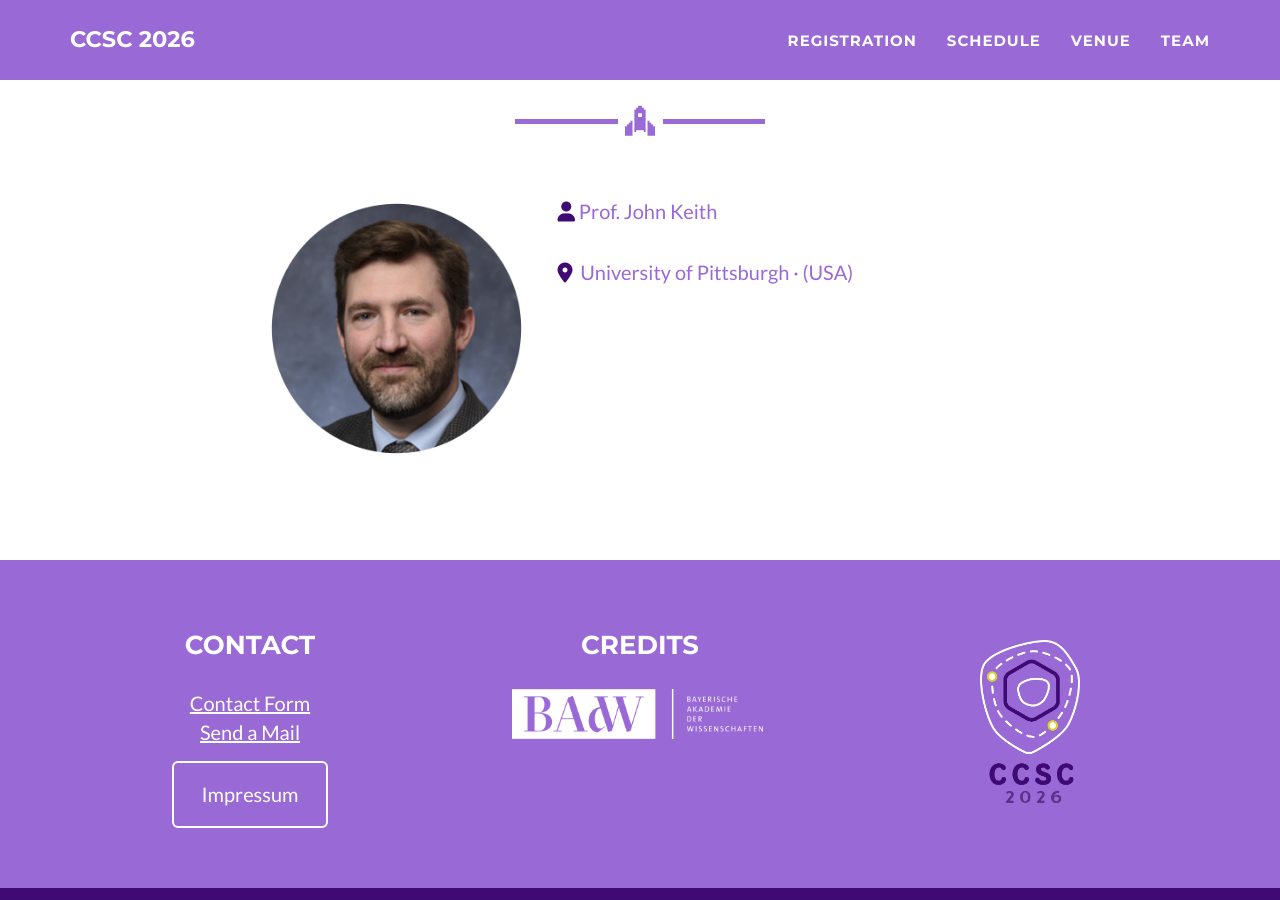
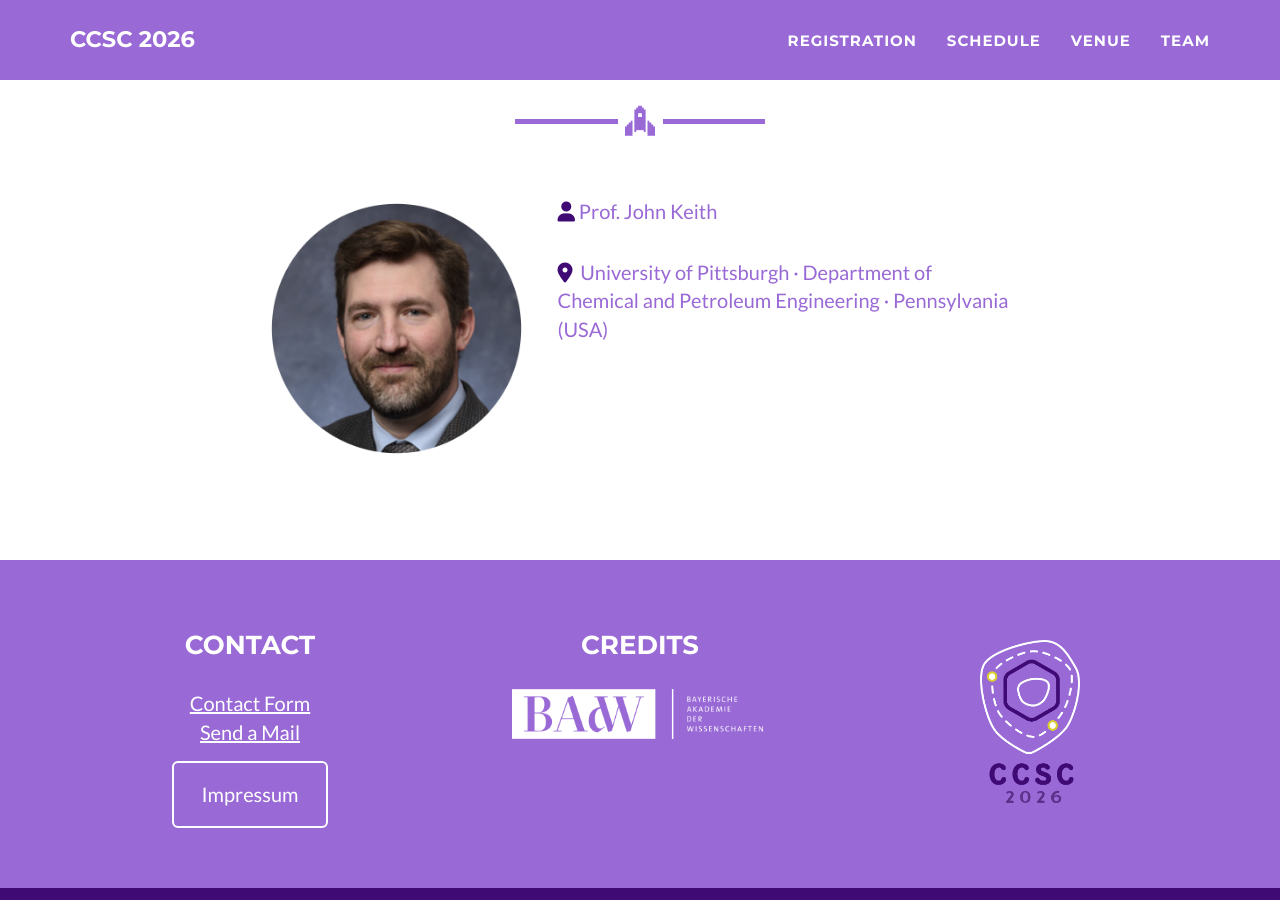
Before and after one commit to ccsc2026/ccsc2026.github.io, a Jekyll site: the page built from talks/keith.md, in a window 1280 px wide and 900 px high, scrolled down 927 px. Built offline with Jekyll 4.4.1, drawn with Linux system fonts in a browser that asks for light colours.

Commit message:
Update keith.md

```diff
--- a/talks/keith.md
+++ b/talks/keith.md
@@ -5,7 +5,7 @@ talknumber: D11
 talktime: '10.-13.03.2026, 15:00 – 15:30'
 speaker: Prof. John Keith
 img: 'Keith, John.png'
-location: 'University of Pittsburgh · (USA)'
+location: 'University of Pittsburgh · Department of Chemical and Petroleum Engineering · Pennsylvania (USA)'
 title: 'Post Semiempirical Quantum Chemistry Methods'
 authors: 'J. Keith, B. Zulueta, M. Plum, C. Mhatre, M. Marciesky, V. Kam'
 abstract: [
```
